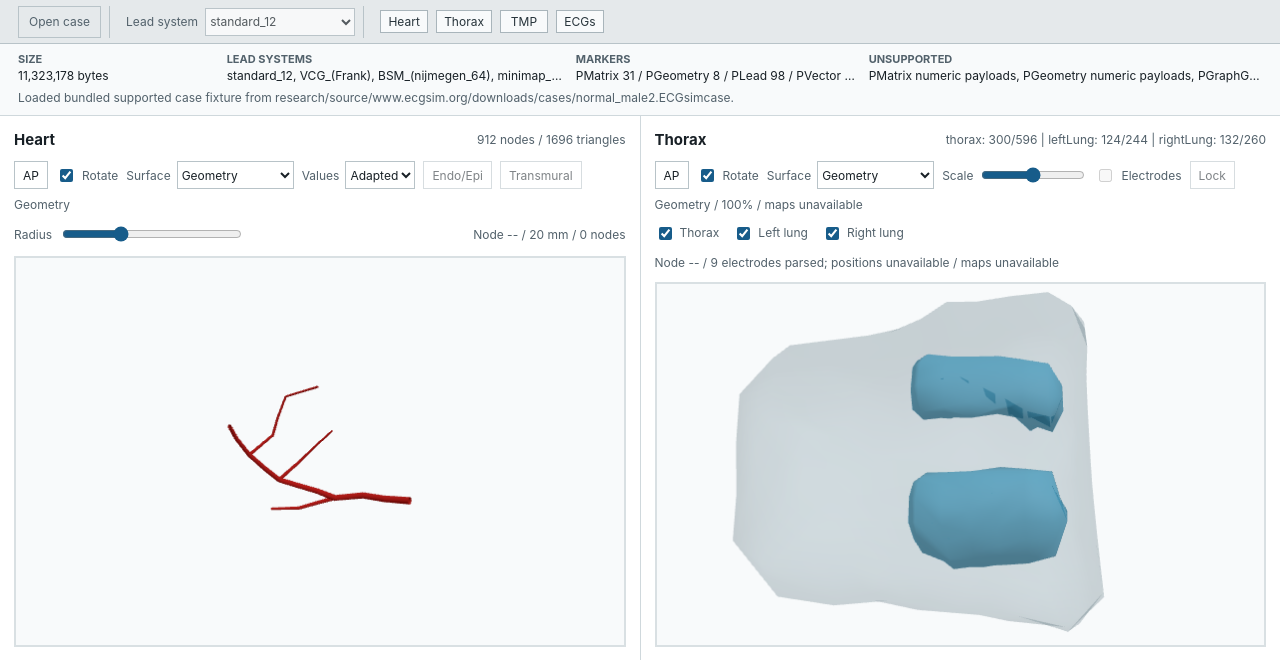
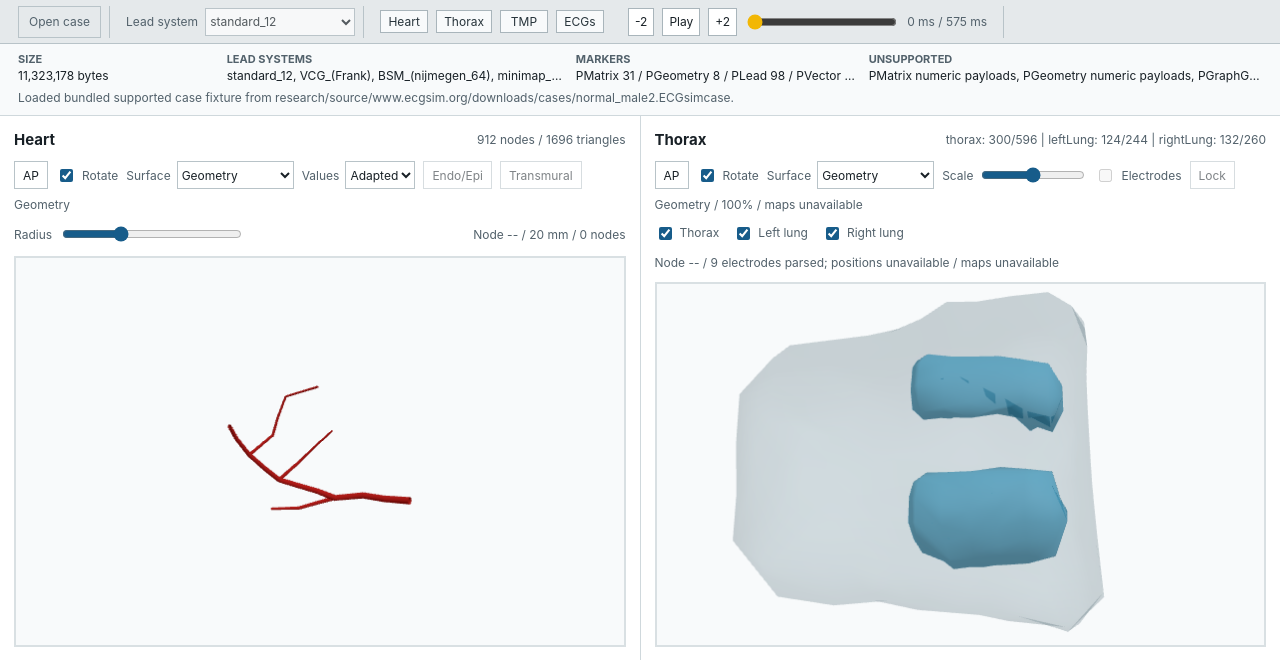
Before and after one commit to dnrohr/ecgsim, a PHP site: page / in a window 1280 px wide. Shown: the part 79-739 px from the top of the page. Run offline with PHP 8.4, Linux system fonts and the light colour scheme; some libraries are stand-ins or nearby versions.

Commit message:
Add linked time cursor

```diff
--- a/app/viewer/index.html
+++ b/app/viewer/index.html
@@ -52,6 +52,13 @@
           <output>Thorax</output>
           <output>TMP</output>
           <output>ECGs</output>
+        </div>
+        <div class="toolbar-group time-toolbar" aria-label="Shared time cursor">
+          <button type="button" data-time-step-back>-2</button>
+          <button type="button" data-time-play>Play</button>
+          <button type="button" data-time-step-forward>+2</button>
+          <input type="range" min="0" max="575" step="1" value="0" data-time-cursor>
+          <output data-time-status>0 ms</output>
         </div>
       </section>
       <section class="case-summary" aria-label="Loaded case metadata">
@@ -177,7 +184,7 @@
             <label><input type="checkbox" data-tmp-show-egm disabled> EGM</label>
             <output data-tmp-parameter-status>Select heart node</output>
           </div>
-          <canvas width="640" height="220" data-tmp-canvas></canvas>
+          <canvas width="640" height="220" tabindex="0" data-tmp-canvas></canvas>
         </section>
         <section class="pane pane-leads" data-pane="leads">
           <div class="pane-header">
@@ -208,7 +215,7 @@
             </label>
             <output data-leads-status>Representative traces</output>
           </div>
-          <canvas width="640" height="220" data-leads-canvas></canvas>
+          <canvas width="640" height="220" tabindex="0" data-leads-canvas></canvas>
         </section>
       </section>
       <footer class="statusbar" aria-label="ECGSIM status">
--- a/app/viewer/scripts/smoke.mjs
+++ b/app/viewer/scripts/smoke.mjs
@@ -23,6 +23,11 @@ const required = [
   "data-shell-toolbar",
   "data-status-message",
   "data-toolbar-lead-system",
+  "data-time-step-back",
+  "data-time-play",
+  "data-time-step-forward",
+  "data-time-cursor",
+  "data-time-status",
   "data-case-file",
   "data-case-unsupported",
   "data-pane=\"heart\"",
--- a/app/viewer/src/main.js
+++ b/app/viewer/src/main.js
@@ -21,6 +21,11 @@ const caseUnsupported = document.querySelector("[data-case-unsupported]");
 const caseNotice = document.querySelector("[data-case-notice]");
 const statusMessage = document.querySelector("[data-status-message]");
 const toolbarLeadSystem = document.querySelector("[data-toolbar-lead-system]");
+const timeStepBack = document.querySelector("[data-time-step-back]");
+const timePlay = document.querySelector("[data-time-play]");
+const timeStepForward = document.querySelector("[data-time-step-forward]");
+const timeCursor = document.querySelector("[data-time-cursor]");
+const timeStatus = document.querySelector("[data-time-status]");
 const heartViewport = document.querySelector("[data-heart-viewport]");
 const heartMetadata = document.querySelector("[data-heart-metadata]");
 const heartRadius = document.querySelector("[data-heart-radius]");
@@ -74,6 +79,15 @@ let tmpEditState = null;
 let tmpCanvas = null;
 let supportedCaseManifest = null;
 let currentCaseMetadata = null;
+let timeTimer = null;
+let redrawTimeDependents = () => {};
+
+const timeState = {
+  sample: 0,
+  sampleCount: 576,
+  sampleRateHz: 1000,
+  isPlaying: false,
+};
 
 function buildGeometry(fixture, { center = false } = {}) {
   const geometry = new THREE.BufferGeometry();
@@ -128,6 +142,77 @@ function observeViewport(viewport, camera, renderer, distanceForWidth) {
   const observer = new ResizeObserver(resize);
   observer.observe(viewport);
   resize();
+}
+
+function configureTimeState({ sampleCount, sampleRateHz }) {
+  stopTimePlayback();
+  timeState.sampleCount = Math.max(1, sampleCount);
+  timeState.sampleRateHz = sampleRateHz;
+  timeState.sample = 0;
+  if (timeCursor) {
+    timeCursor.min = "0";
+    timeCursor.max = String(timeState.sampleCount - 1);
+    timeCursor.value = "0";
+  }
+  syncTimeControls();
+}
+
+function setTimeSample(nextSample, { redraw = true } = {}) {
+  const clamped = Math.max(0, Math.min(timeState.sampleCount - 1, Math.round(nextSample)));
+  timeState.sample = clamped;
+  syncTimeControls();
+  if (redraw) {
+    redrawTimeDependents();
+  }
+}
+
+function stepTime(deltaSamples) {
+  setTimeSample(timeState.sample + deltaSamples);
+}
+
+function syncTimeControls() {
+  const ms = Math.round((timeState.sample / timeState.sampleRateHz) * 1000);
+  const maxMs = Math.round(((timeState.sampleCount - 1) / timeState.sampleRateHz) * 1000);
+  if (timeCursor) {
+    timeCursor.value = String(timeState.sample);
+  }
+  if (timeStatus) {
+    timeStatus.value = `${ms} ms / ${maxMs} ms`;
+  }
+  if (timePlay) {
+    timePlay.textContent = timeState.isPlaying ? "Pause" : "Play";
+  }
+}
+
+function startTimePlayback() {
+  if (timeState.isPlaying) {
+    return;
+  }
+  timeState.isPlaying = true;
+  syncTimeControls();
+  timeTimer = window.setInterval(() => {
+    const next = timeState.sample >= timeState.sampleCount - 1 ? 0 : timeState.sample + 2;
+    setTimeSample(next);
+  }, 80);
+}
+
+function stopTimePlayback() {
+  if (timeTimer) {
+    window.clearInterval(timeTimer);
+    timeTimer = null;
+  }
+  timeState.isPlaying = false;
+  syncTimeControls();
+}
+
+function sampleFromCanvasEvent(canvas, event, leftPaddingPx) {
+  const bounds = canvas.getBoundingClientRect();
+  const leftPaddingRatio = leftPaddingPx / canvas.width;
+  const rightPaddingRatio = 12 / canvas.width;
+  const plotLeft = bounds.left + bounds.width * leftPaddingRatio;
+  const plotRight = bounds.right - bounds.width * rightPaddingRatio;
+  const ratio = Math.max(0, Math.min(1, (event.clientX - plotLeft) / (plotRight - plotLeft)));
+  return ratio * (timeState.sampleCount - 1);
 }
 
 function mountHeart(fixture, tmpFixture, onSelectionChange) {
@@ -609,6 +694,7 @@ function plotSignals(
     scale = 1,
     showGrid = true,
     showRms = false,
+    selectedSample = 0,
   } = {},
 ) {
   if (!canvas || !leadsMetadata) {
@@ -712,6 +798,8 @@ function plotSignals(
   context.lineTo(width - right, height - bottom + 7);
   context.stroke();
 
+  drawTimeCursor(context, selectedSample, fixture.columns, left, width - right, top, height - bottom);
+
   context.fillStyle = "#52616b";
   context.textAlign = "left";
   context.fillText("0 ms", left, height - 12);
@@ -737,6 +825,7 @@ function plotTmp(
     showInitial = true,
     showAdapted = true,
     showGrid = true,
+    selectedSample = 0,
   } = {},
 ) {
   if (!canvas || !tmpMetadata) {
@@ -813,6 +902,7 @@ function plotTmp(
   context.moveTo(left, height - bottom + 7);
   context.lineTo(width - right, height - bottom + 7);
   context.stroke();
+  drawTimeCursor(context, selectedSample, fixture.sampleCount, left, width - right, top, height - bottom);
   context.fillStyle = "#52616b";
   context.textAlign = "left";
   context.fillText("0 ms", left, height - 12);
@@ -826,6 +916,17 @@ function plotTmp(
     showAdapted ? "adapted" : null,
   ].filter(Boolean).join("+") || "none";
   tmpMetadata.value = `${nodes.length} nodes / ${fixture.sampleCount} samples / ${fixture.sampleRateHz} Hz / ${traceModes}`;
+}
+
+function drawTimeCursor(context, selectedSample, sampleCount, left, right, top, bottom) {
+  const sample = Math.max(0, Math.min(sampleCount - 1, selectedSample));
+  const x = left + (sample / (sampleCount - 1)) * (right - left);
+  context.strokeStyle = "#f2b705";
+  context.lineWidth = 2;
+  context.beginPath();
+  context.moveTo(x, top);
+  context.lineTo(x, bottom);
+  context.stroke();
 }
 
 function drawTmpLine(context, values, min, span, left, plotWidth, centerY, amplitude, color, width) {
@@ -903,6 +1004,7 @@ function mountTmpEditing(fixture) {
       showInitial: tmpShowInitial.checked,
       showAdapted: tmpShowAdapted.checked,
       showGrid: tmpGrid.checked,
+      selectedSample: timeState.sample,
     });
   }
 
@@ -968,7 +1070,7 @@ function mountTmpEditing(fixture) {
     syncControls();
   };
 
-  return { syncControls };
+  return { syncControls, redrawTmp };
 }
 
 function updateCaseMetadata(metadata, noticeText) {
@@ -1034,6 +1136,10 @@ function applyCaseBundle(bundle, noticeText) {
   selectionState.nodeIndex = -1;
   selectionState.region = [];
   updateCaseMetadata(bundle.caseMetadata, noticeText);
+  configureTimeState({
+    sampleCount: Math.min(bundle.tmpWaveforms.sampleCount, bundle.ecgSignals.columns),
+    sampleRateHz: Math.min(bundle.tmpWaveforms.sampleRateHz, bundle.ecgSignals.sampleRateHz),
+  });
   syncLeadSystemOptions();
   syncUnavailableLeadOverlayControls();
   tmpCanvas = document.querySelector("[data-tmp-canvas]");
@@ -1048,6 +1154,7 @@ function applyCaseBundle(bundle, noticeText) {
     scale: Number.parseFloat(leadsScale?.value ?? "100") / 100,
     showGrid: leadsGrid?.checked ?? true,
     showRms: leadsRms?.checked ?? false,
+    selectedSample: timeState.sample,
   });
   if (leadsScale) {
     leadsScale.value = "100";
@@ -1074,6 +1181,45 @@ function applyCaseBundle(bundle, noticeText) {
   if (leadsRms) {
     leadsRms.onchange = redrawSignals;
   }
+  redrawTimeDependents = () => {
+    redrawSignals();
+    tmpEditing.redrawTmp();
+    if (statusMessage) {
+      statusMessage.value = `Shared time cursor set to ${timeStatus?.value ?? "current sample"}.`;
+    }
+  };
+  if (timeCursor) {
+    timeCursor.oninput = () => setTimeSample(Number.parseFloat(timeCursor.value));
+  }
+  if (timeStepBack) {
+    timeStepBack.onclick = () => stepTime(-2);
+  }
+  if (timeStepForward) {
+    timeStepForward.onclick = () => stepTime(2);
+  }
+  if (timePlay) {
+    timePlay.onclick = () => {
+      if (timeState.isPlaying) {
+        stopTimePlayback();
+      } else {
+        startTimePlayback();
+      }
+    };
+  }
+  tmpCanvas.onpointerdown = (event) => setTimeSample(sampleFromCanvasEvent(tmpCanvas, event, 72));
+  tmpCanvas.onkeydown = (event) => {
+    if (event.key === "ArrowLeft" || event.key === "ArrowRight") {
+      event.preventDefault();
+      stepTime(event.key === "ArrowLeft" ? -2 : 2);
+    }
+  };
+  leadsCanvas.onpointerdown = (event) => setTimeSample(sampleFromCanvasEvent(leadsCanvas, event, 54));
+  leadsCanvas.onkeydown = (event) => {
+    if (event.key === "ArrowLeft" || event.key === "ArrowRight") {
+      event.preventDefault();
+      stepTime(event.key === "ArrowLeft" ? -2 : 2);
+    }
+  };
   redrawSignals();
 }
 
--- a/app/viewer/src/styles.css
+++ b/app/viewer/src/styles.css
@@ -129,6 +129,31 @@ h2 {
   color: #27343b;
   font-size: 12px;
   text-align: center;
+}
+
+.time-toolbar {
+  flex-wrap: wrap;
+}
+
+.time-toolbar button {
+  min-height: 28px;
+  border: 1px solid #a9b5bb;
+  background: #ffffff;
+  color: #182026;
+  cursor: pointer;
+  font: inherit;
+  font-size: 12px;
+}
+
+.time-toolbar input {
+  width: 150px;
+  accent-color: #f2b705;
+}
+
+.time-toolbar output {
+  min-width: 88px;
+  color: #52616b;
+  font-size: 12px;
 }
 
 .case-open {
```
Also changed, not shown: app/viewer/scripts/app-test.mjs (+56 -0 lines), docs/feature-parity/time-cursor-notes.md (added, +19 -0 lines), docs/tasks/0041-add-linked-time-cursor-and-playback-state.md (+8 -0 lines), docs/tasks/README.md.
